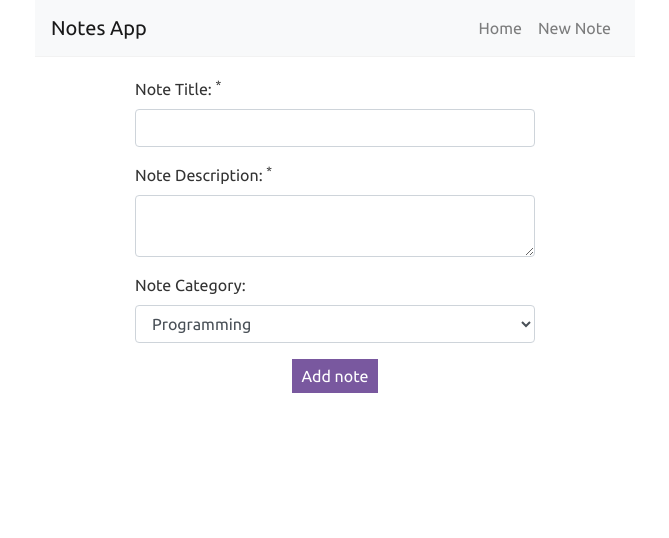
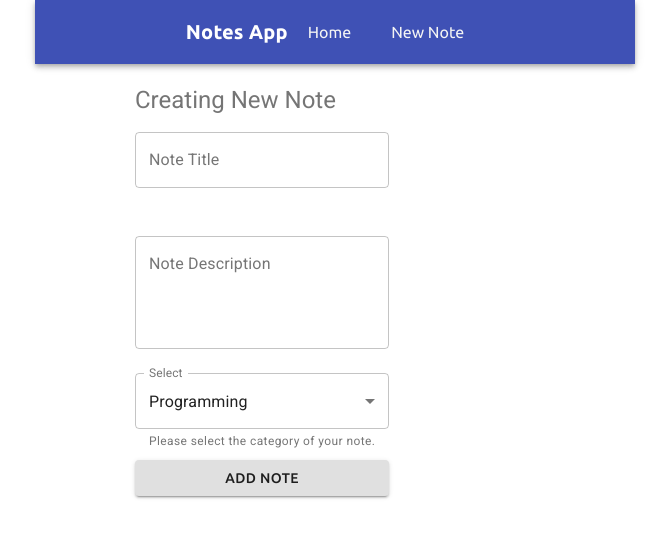
Before and after one commit to julioribeiiro/reactnotes-frontend, a React (Create React App) app: page /add in a window 1280 px wide. Shown: the top 538 px of the page, without its empty margins (305-974 px from the left). Built offline with nearby package versions, Linux system fonts and the light colour scheme.

Commit message:
using materializeUI

```diff
--- a/src/components/AddNote.js
+++ b/src/components/AddNote.js
@@ -1,12 +1,32 @@
 import { useState } from 'react';
 import { useHistory } from 'react-router-dom';
 import NotesServices from '../services/NotesServices';
+import { TextField, Typography, MenuItem, Button } from '@material-ui/core';
 
 const AddNote = () => {
   const [title, setTitle] = useState('');
   const [body, setBody] = useState('');
   const [category, setCategory] = useState('programming');
   const history = useHistory();
+
+  const categories = [
+    {
+      value: 'programming',
+      label: 'Programming',
+    },
+    {
+      value: 'vacation',
+      label: 'Vacation',
+    },
+    {
+      value: 'meeting',
+      label: 'Meeting',
+    },
+    {
+      value: 'blogging',
+      label: 'Blogging',
+    },
+  ];
 
   const saveNote = e => {
     e.preventDefault();
@@ -18,46 +38,53 @@ const AddNote = () => {
 
   return (
     <div className="create">
+      <Typography variant="h5" component="h2" color="textSecondary">
+        Creating New Note
+      </Typography>
       <form>
-        <div className="form-group">
-          <label htmlFor="title">
-            Note Title: <sup>*</sup>
-          </label>
-          <input
-            type="text"
-            className="form-control"
-            id="title"
+        <div className="main-content-add">
+          <TextField
+            label="Note Title"
+            color="primary"
+            variant="outlined"
             value={title}
             onChange={e => setTitle(e.target.value)}
+            margin="normal"
           />
-        </div>
-        <div className="form-group">
-          <label htmlFor="body">
-            Note Description: <sup>*</sup>
-          </label>
-          <textarea
-            id="body"
-            className="form-control"
+          <br />
+          <TextField
+            label="Note Description"
+            color="primary"
+            multiline
+            rows={4}
+            variant="outlined"
             value={body}
             onChange={e => setBody(e.target.value)}
-          ></textarea>
-        </div>
-        <div className="form-group">
-          <label htmlFor="category">Note Category:</label>
-          <select
-            id="category"
-            className="form-control"
+            margin="normal"
+          />
+          <TextField
+            id="standard-select-currency"
+            select
+            label="Select"
             value={category}
+            variant="outlined"
+            margin="normal"
             onChange={e => setCategory(e.target.value)}
+            helperText="Please select the category of your note."
           >
-            <option value="programming">Programming</option>
-            <option value="vacation">Vacation</option>
-            <option value="meeting">Meeting</option>
-            <option value="blogging">Blogging</option>
-          </select>
-        </div>
-        <div className="text-center">
-          <button onClick={e => saveNote(e)}>Add note</button>
+            {categories.map(option => (
+              <MenuItem key={option.value} value={option.value}>
+                {option.label}
+              </MenuItem>
+            ))}
+          </TextField>
+          <Button
+            variant="contained"
+            onClick={e => saveNote(e)}
+            margin="normal"
+          >
+            Add Note
+          </Button>
         </div>
       </form>
     </div>
--- a/src/components/NavBar.js
+++ b/src/components/NavBar.js
@@ -1,18 +1,18 @@
 import { Link } from 'react-router-dom';
-import { Navbar, Nav } from 'react-bootstrap';
+import { AppBar, Toolbar, Typography } from '@material-ui/core';
 
 const NavBar = () => (
-  <Navbar bg="light" expand="lg" className="navbar justify-content-between">
-    <Navbar.Brand href="/">Notes App</Navbar.Brand>
-    <Nav style={{ maxHeight: '100px' }} navbarScroll>
-      <Nav.Link as={Link} to="/">
-        Home
-      </Nav.Link>
-      <Nav.Link as={Link} to="/add">
-        New Note
-      </Nav.Link>
-    </Nav>
-  </Navbar>
+  <AppBar position="static" className="navbar">
+    <Toolbar variant="dense">
+      <Typography variant="h6" className="white-color">
+        <b>Notes App</b>
+      </Typography>
+      <div>
+        <Link to="/">Home</Link>
+        <Link to="/add">New Note</Link>
+      </div>
+    </Toolbar>
+  </AppBar>
 );
 
 export default NavBar;
--- a/src/index.css
+++ b/src/index.css
@@ -4,23 +4,43 @@
 * {
   margin: 0;
   font-family: 'Ubuntu';
-  color: #333;
 }
-button {
-  background: #79589f;
-  color: white;
-  border: 0;
-  padding: 5px 10px;
-  cursor: pointer;
-}
+
 .primary-color {
   color: #79589f;
 }
+
+a p {
+  text-decoration: none;
+  color: #333;
+}
+
 /* navbar */
 .navbar {
+  display: flex;
+  padding: 20px;
   max-width: 600px;
   margin: 0 auto;
-  border-bottom: 1px solid #f2f2f2;
+  align-items: center;
+}
+
+.navbar a {
+  color:#f4f4f4;
+  padding: 20px;
+}
+
+.navbar a:hover {
+  color: #cac9c9;
+  padding: 20px;
+  text-decoration: none;
+}
+
+
+/* creating note */
+.main-content-add {
+  display: inline-flex;
+  flex-direction: column;
+  justify-content: center;
 }
 
 /* notes list */
--- a/src/index.js
+++ b/src/index.js
@@ -2,7 +2,8 @@ import React from 'react';
 import ReactDOM from 'react-dom';
 import './index.css';
 import App from './App';
-import 'bootstrap/dist/css/bootstrap.css';
+import '@fontsource/roboto';
+import 'bootstrap/dist/css/bootstrap.min.css';
 
 ReactDOM.render(
   <React.StrictMode>
```
Also changed, not shown: package.json (+7 -2 lines), 1 other file (tests, documents, lock files or other folders).
